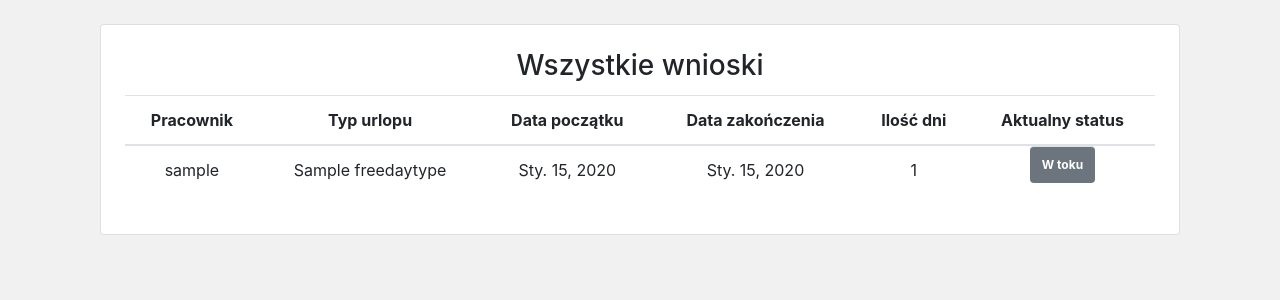
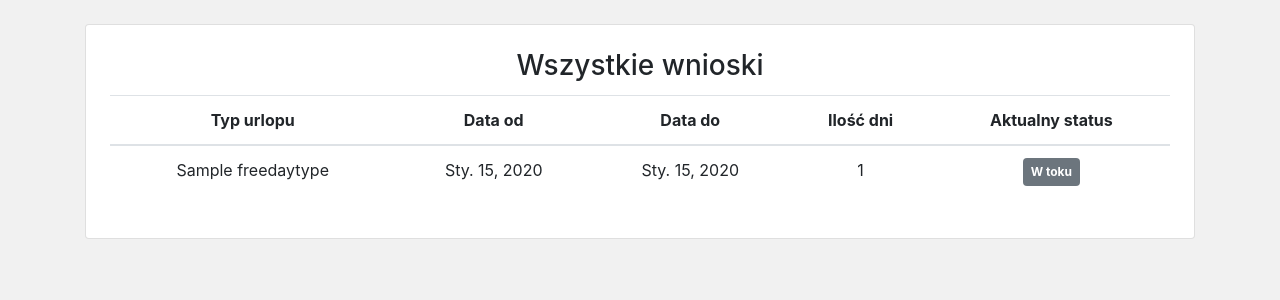
Before and after one commit to suwalszczyzna/work-time-registration, a Django app: page /free_days_form_summary/ in a window 1280 px wide. Shown: the part 56-356 px from the top of the page. Run offline with Django 3.2, Linux system fonts and the light colour scheme; a user stored in the database is signed in; tables that the repository leaves empty hold one stand-in row (values such as "Sample post"); some libraries are stand-ins or nearby versions.

Commit message:
html improvements

```diff
--- a/templates/base/base.html
+++ b/templates/base/base.html
@@ -4,7 +4,7 @@
 <head>
     <meta charset="UTF-8"/>
     <meta name="viewport" content="width=device-width, initial-scale=1.0"/>
-    <title>Document</title>
+    <title>Czas pracy</title>
     <link
             rel="stylesheet"
             href="https://stackpath.bootstrapcdn.com/bootstrap/4.5.0/css/bootstrap.min.css"
@@ -15,7 +15,7 @@
 </head>
 <body>
 {% include 'base/menubar.html' %}
-<div class="container">
+<div class="container-md">
     {% block content %}
     {% endblock %}
 </div>
--- a/templates/base/menubar.html
+++ b/templates/base/menubar.html
@@ -1,5 +1,5 @@
 <nav class="navbar navbar-expand-lg navbar-dark bg-dark">
-    <div class="container">
+    <div class="container-md">
         <a class="navbar-brand" href="{% url 'home' %}">Czas pracy</a>
         <button
                 class="navbar-toggler"
--- a/templates/free_days_registration/free_days_form_summary.html
+++ b/templates/free_days_registration/free_days_form_summary.html
@@ -1,15 +1,14 @@
 {% extends 'base/base.html' %}
 {% block content %}
-    <div class="container mt-4">
-        <div class="card p-4 text-center mx-auto">
+    <div class="card w-100 mt-4 p-4 text-center mx-auto">
         <h3 class="card-title">Wszystkie wnioski</h3>
+        <div class="table-responsive-md">
             <table class="table table-hover">
                 <thead>
                 <tr>
-                    <th scope="col">Pracownik</th>
                     <th scope="col">Typ urlopu</th>
-                    <th scope="col">Data początku</th>
-                    <th scope="col">Data zakończenia</th>
+                    <th scope="col">Data od</th>
+                    <th scope="col">Data do</th>
                     <th scope="col">Ilość dni</th>
                     <th scope="col">Aktualny status</th>
                 </tr>
@@ -17,12 +16,12 @@
                 <tbody>
                 {% for registration in free_days_registrations %}
                     <tr>
-                        <td>{{ registration.employee }}</td>
                         <td>{{ registration.free_day_type }}</td>
                         <td>{{ registration.start_date }}</td>
                         <td>{{ registration.end_date }}</td>
                         <td>{{ registration.num_of_days }}</td>
-                        <td class="badge
+                        <td>
+                        <span class="p-2 badge
                             {% if registration.status == 1 %}
                                 badge-secondary
                             {% elif registration.status == 2 %}
@@ -30,7 +29,9 @@
                             {% elif registration.status == 3 %}
                                 badge-danger
                             {% endif %}
-                        ">{{ registration.status_name }}</td>
+                        ">{{ registration.status_name }}
+                        </span>
+                        </td>
                     </tr>
                 {% endfor %}
                 </tbody>
--- a/templates/time_registration/panel_registered.html
+++ b/templates/time_registration/panel_registered.html
@@ -43,7 +43,7 @@
         </button>
     {% endif %}
     <a href="{% url 'correction' time_registration.pk %}"
-       class="btn btn-outline-warning btn-lg btn-block">Korekta
+       class="btn btn-outline-warning btn-lg btn-block mt-4">Korekta
     </a>
 </div>
 
```
Lines whose indentation alone changed are shown as unchanged.
